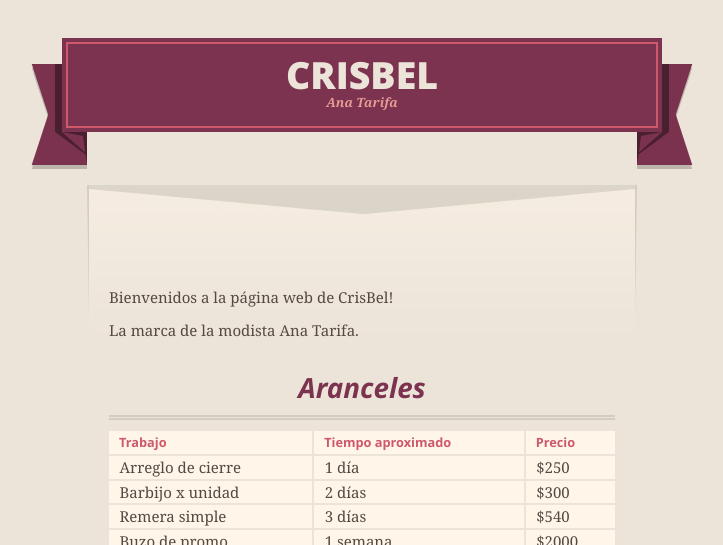
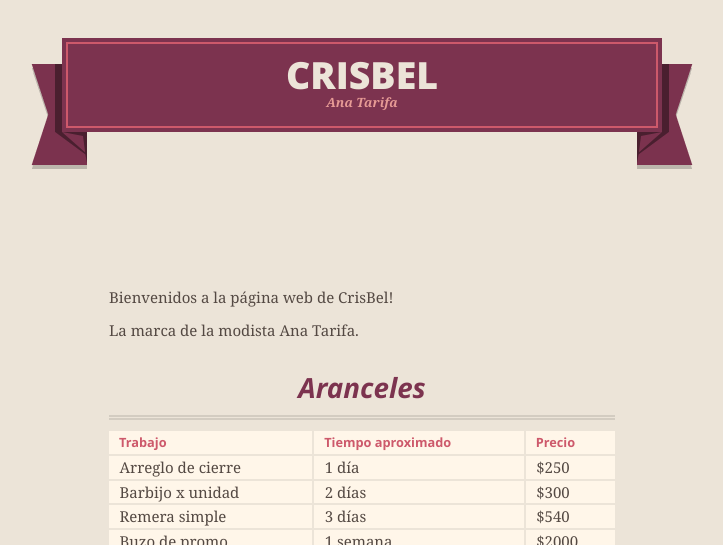
Before and after one commit to Cristian20020131/crisbel, a Jekyll site: the page built from index.md, in a window 1280 px wide. Shown: the top 545 px of the page, without its empty margins (278-1001 px from the left). Built offline with Jekyll 4.4.1, drawn with Linux system fonts in a browser that asks for light colours; grey boxes are pictures that could not be loaded.

Commit message:
Update screen.scss

```diff
--- a/_sass/screen.scss
+++ b/_sass/screen.scss
@@ -204,7 +204,6 @@ div#no-downloads {
   padding-bottom: 150px;
   margin: -80px auto -150px;
   z-index: 1;
-  background: transparent url(../images/bg-ramp.jpg) center 171px no-repeat;
 }
 
 div#no-downloads span.inner {
```
